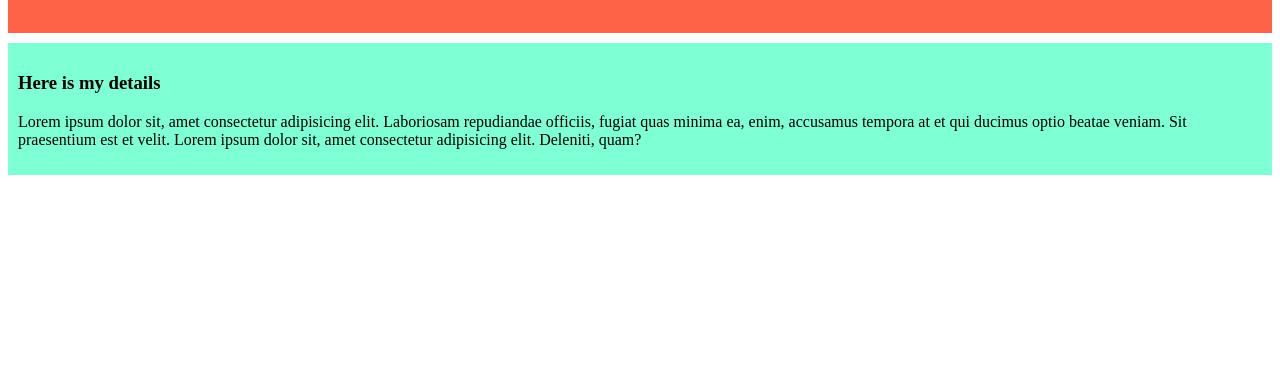
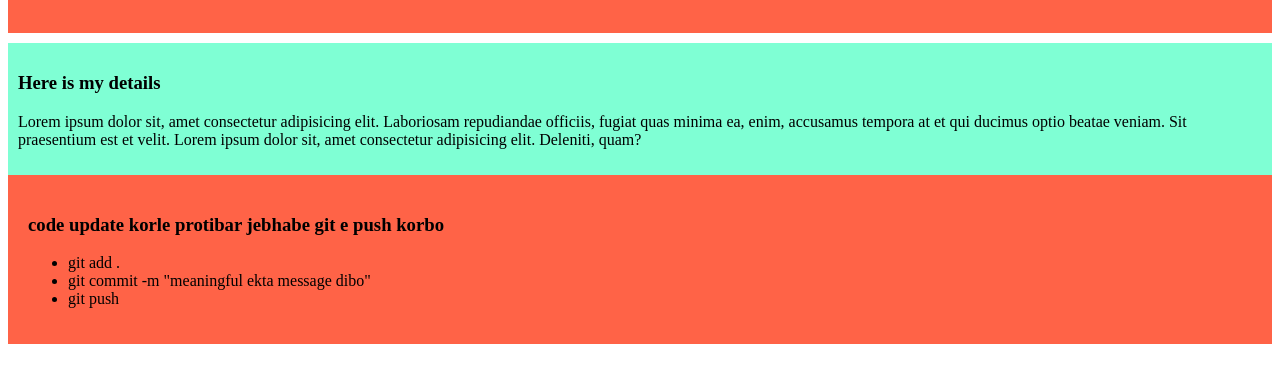
Before and after one commit to Al-Amin018555/my-simple-website, a plain HTML site: page index.html in a window 1280 px wide. Shown: the part 126-508 px from the top of the page. Drawn offline with Linux system fonts and the light colour scheme.

Commit message:
list addition

```diff
--- a/index.html
+++ b/index.html
@@ -17,5 +17,13 @@
         <h3>Here is my details</h3>
         <p>Lorem ipsum dolor sit, amet consectetur adipisicing elit. Laboriosam repudiandae officiis, fugiat quas minima ea, enim, accusamus tempora at et qui ducimus optio beatae veniam. Sit praesentium est et velit. Lorem ipsum dolor sit, amet consectetur adipisicing elit. Deleniti, quam?</p>
     </div>
+    <div class="update">
+        <h3>code update korle protibar jebhabe git e push korbo</h3>
+        <ul>
+            <li>git add .</li>
+            <li>git commit -m "meaningful ekta message dibo"</li>
+            <li>git push</li>
+        </ul>
+    </div>
 </body>
 </html>
```
